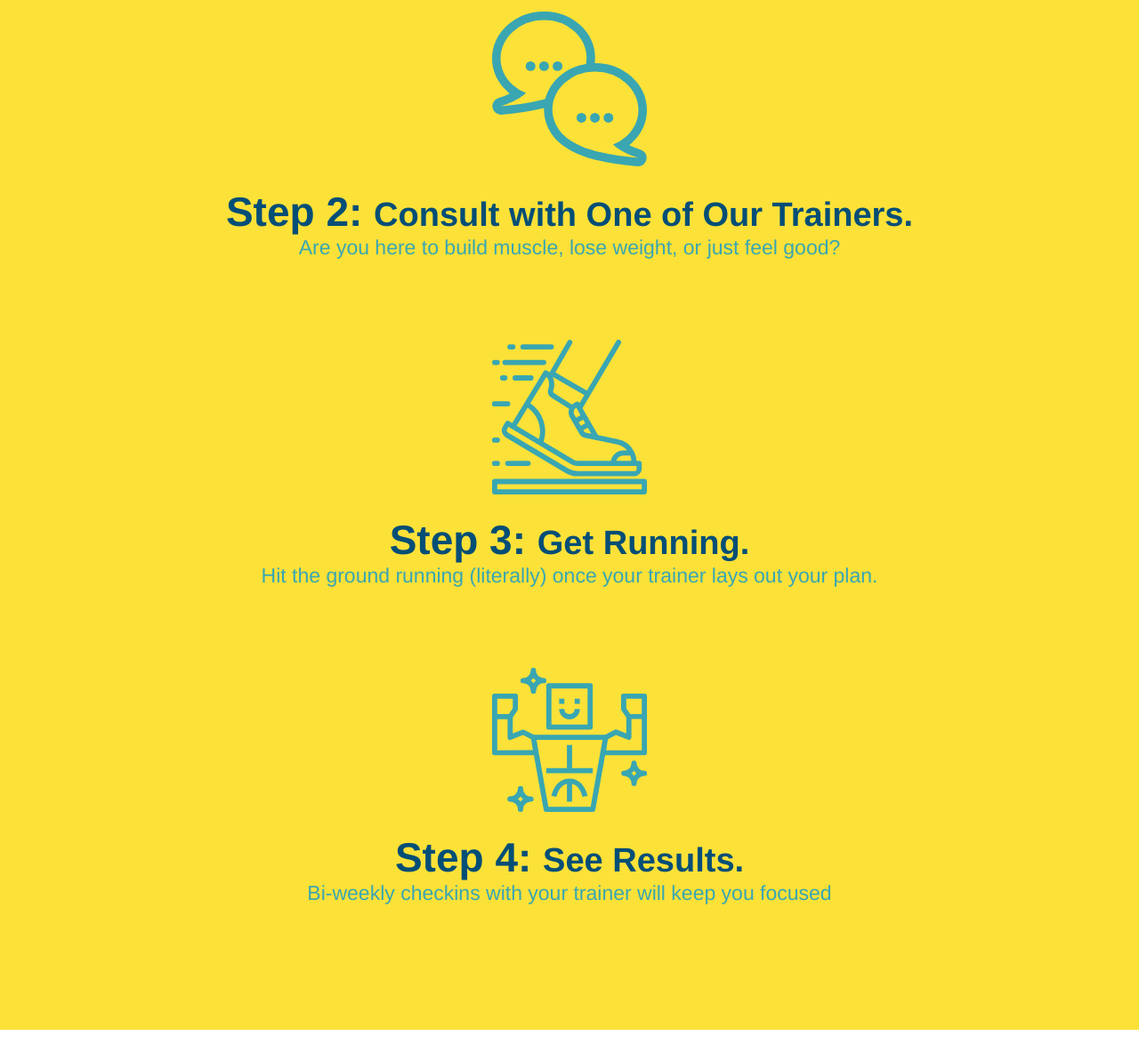
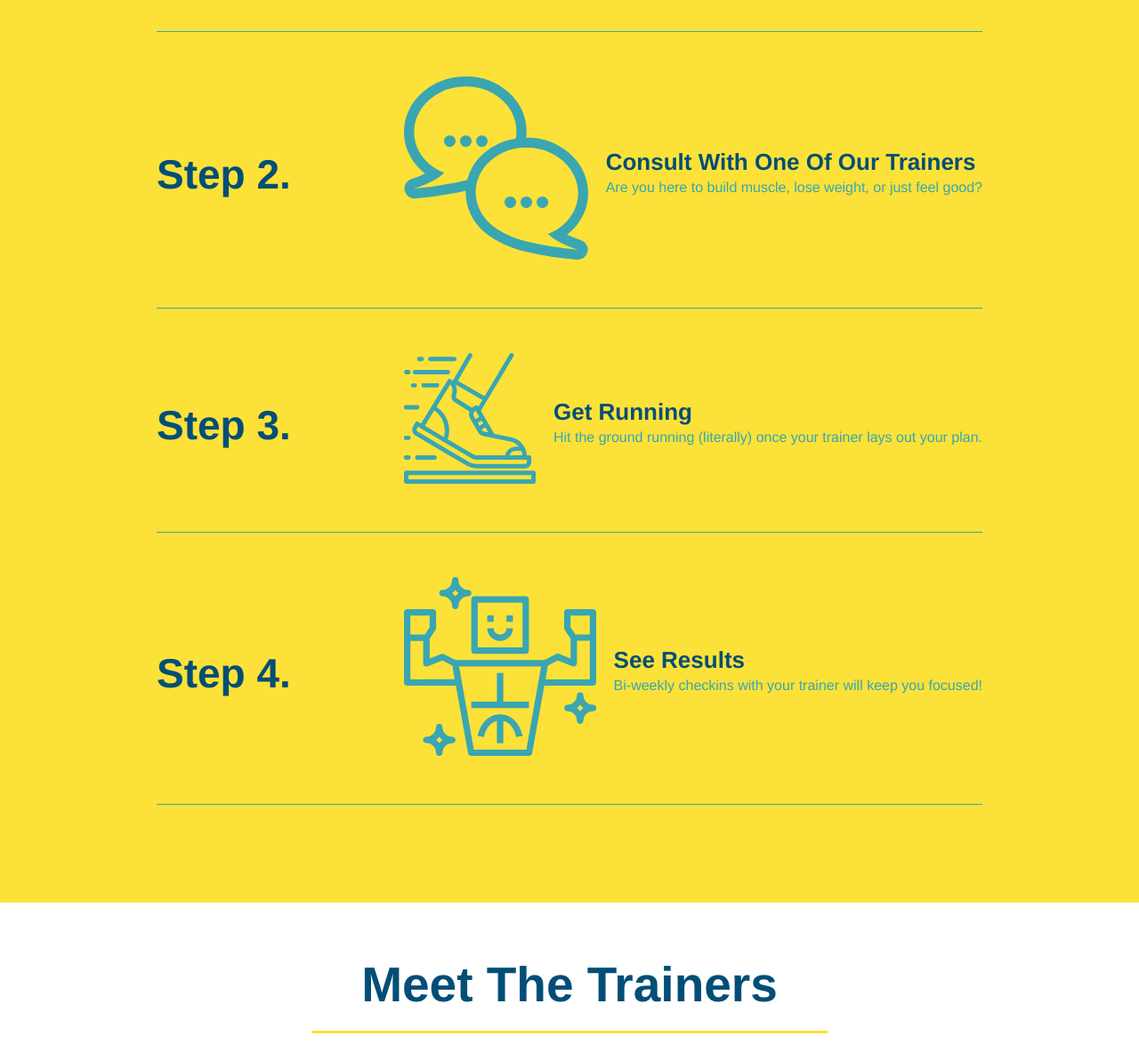
Before and after one commit to dkomin415/run-buddy, a plain HTML site: page index.html in a window 1280 px wide. Shown: the part 1608-2800 px from the top of the page at 89% size. Drawn offline with Linux system fonts and the light colour scheme.

Commit message:
add flexbox to the steps

```diff
--- a/assets/css/style.css
+++ b/assets/css/style.css
@@ -144,11 +144,8 @@ section {
   font-size: 16px;
 }
 
-.intro {
+.intro p {
   text-align: center;
-}
-
-.intro p {
   line-height: 1.7;
   color: #39a6b2;
   width: 80%;
@@ -157,40 +154,60 @@ section {
 }
 
 .steps {
-  text-align: center;
   background: #fce138;
 }
 
-.steps div {
-  margin-bottom: 80px;
+.step {
+  margin: 50px auto;
+  padding-bottom: 50px;
+  width: 80%;
+  border-bottom: 1px solid #39a6b2;
+  display: flex;
+  flex-wrap: wrap;
+  align-items: center;
+  justify-content: space-between;
 }
 
-.steps img {
-  width: 15%;
-  margin: 10px 0;
-}
-
-.steps h3 {
+.step h3 {
+  flex: 1 30%;
   color: #024e76;
   font-size: 46px;
   margin-top: 10px;
 }
 
-.steps p {
-  color: #39a6b2;
-  font-size: 23px;
+.step-info {
+  flex: 2 70%;
+  display: flex;
+  flex-wrap: wrap;
+  align-items: center;
 }
 
-.steps span {
-  font-size: 38px;
+.step-img {
+  flex: 1 12%;
+  margin-right: 20px;
+}
+
+.step-img img {
+  max-width: 100%;
+}
+
+.step-text p {
+  flex: 12;
+}
+
+.step-text h4 {
+  font-size: 26px;
+  line-height: 1.5;
+  color: #024e76;
 }
 
 .section-title {
+  padding-bottom: 20px;
+  text-align: center;
+  margin: 0 auto 35px auto;
+  width: 50%;
   font-size: 55px;
   color: #024e76;
-  margin-bottom: 35px;
-  padding: 0 100px 20px 100px;
-  display: inline-block;
   border-bottom: 3px solid;
 }
 
@@ -200,10 +217,6 @@ section {
 
 .secondary-border {
   border-color: #39a6b2;
-}
-
-.trainers {
-  text-align: center;
 }
 
 .trainer {
@@ -241,6 +254,10 @@ section {
   line-height: 1.3;
 }
 
+.flex-row {
+  display: flex;
+}
+
 .text-left {
   text-align: left;
 }
@@ -251,7 +268,6 @@ section {
 
 /* REACH OUT STYLES START */
 .contact {
-  text-align: center;
   background: #024e76;
 }
 
--- a/index.html
+++ b/index.html
@@ -76,47 +76,80 @@
 
   <!-- "what we do" section -->
   <section id="what-we-do" class="intro">
+    <div class="flex-row">
       <h2 class="section-title primary-border">What We Do</h2>
+    </div>
+    <div class="flex-row">
       <p>
         butcher selfies chambray shabby chic gentrify readymade yr Echo Park XOXO Tumblr normcore Banksy direct trade Blue
         Bottle chillwave you probably haven't heard of them single-origin coffee Vice fanny pack fixie Odd Future Austin
         fingerstache pickled twee synth Wes Anderson Thundercats viral bitters flannel meggings narwhal Marfa Schlitz
         sustainable Intelligentsia umami deep v craft
       </p>
+    </div>
   </section>
 
   <!-- "what you do" section -->
   <section id="what-you-do" class="steps">
+    <div class="flex-row">
       <h2 class="section-title secondary-border">What You Do</h2>
+    </div>
 
-    <div>
+    <div class="step">
+      <h3>Step 1.</h3>
+      <div class="step-info">
+        <div class="step-img">
           <img src="./assets/images/step-1.svg" alt="" />
-      <h3>Step 1: <span>Fill Out the Form Above.</span></h3>
+        </div>
+        <div class="step-text">
+          <h4>Fill Out The Form Above</h4>
           <p>You're already here, so why not?</p>
         </div>
-
-    <div>
+      </div>
+    </div>
+    <div class="step">
+      <h3>Step 2.</h3>
+      <div class="step-info">
+        <div class="step-img">
           <img src="./assets/images/step-2.svg" alt="" />
-      <h3>Step 2: <span>Consult with One of Our Trainers.</span></h3>
+        </div>
+        <div class="step-text">
+          <h4>Consult With One Of Our Trainers</h4>
           <p>Are you here to build muscle, lose weight, or just feel good?</p>
         </div>
-
-    <div>
+      </div>
+    </div>
+    <div class="step">
+      <h3>Step 3.</h3>
+      <div class="step-info">
+        <div class="step-img">
           <img src="./assets/images/step-3.svg" alt="" />
-      <h3>Step 3: <span>Get Running.</span></h3>
+        </div>
+        <div class="step-text">
+          <h4>Get Running</h4>
           <p>Hit the ground running (literally) once your trainer lays out your plan.</p>
         </div>
-
-    <div>
+      </div>
+    </div>
+    <div class="step">
+      <h3>Step 4.</h3>
+      <div class="step-info">
+        <div class="step-img">
           <img src="./assets/images/step-4.svg" alt="" />
-      <h3>Step 4: <span>See Results.</span></h3>
-      <p>Bi-weekly checkins with your trainer will keep you focused</p>
+        </div>
+        <div class="step-text">
+          <h4>See Results</h4>
+          <p>Bi-weekly checkins with your trainer will keep you focused!</p>
+        </div>
+      </div>
     </div>
   </section>
 
   <!-- "meet the trainers" section -->
   <section id="your-trainers" class="trainers">
+    <div class="flex-row">
       <h2 class="section-title primary-border">Meet The Trainers</h2>
+    </div>
       <article class="trainer">
       <img src="./assets/images/trainer-1.jpg" alt="Arron Stephens in his workout clothes, ready to pump iron" />
       <div class="trainer-bio text-left">
@@ -162,7 +195,9 @@
 
   <!-- "reach out" section -->
   <section id="reach-out" class="contact">
+    <div class="flex-row">
       <h2 class="section-title secondary-border">Reach Out</h2>
+    </div>
     <div class="contact-info">
       <iframe
         src="https://www.google.com/maps/embed?pb=!1m18!1m12!1m3!1d3147.1079747227936!2d-120.42364418397035!3d37.92790791110593!2m3!1f0!2f0!3f0!3m2!1i1024!2i768!4f13.1!3m3!1m2!1s0x8090c49129b6ac57%3A0xb56c7eb95a2cd8bd!2sMain%20St%2C%20California%2095327!5e0!3m2!1sen!2sus!4v1616426329495!5m2!1sen!2sus"
```
Lines whose indentation alone changed are shown as unchanged.
